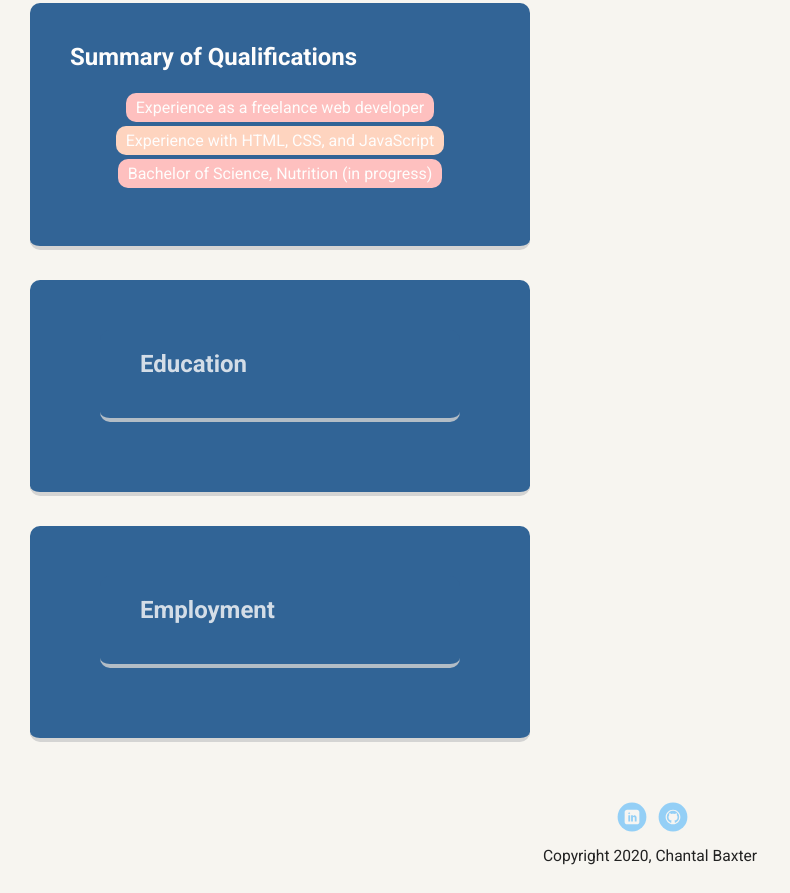
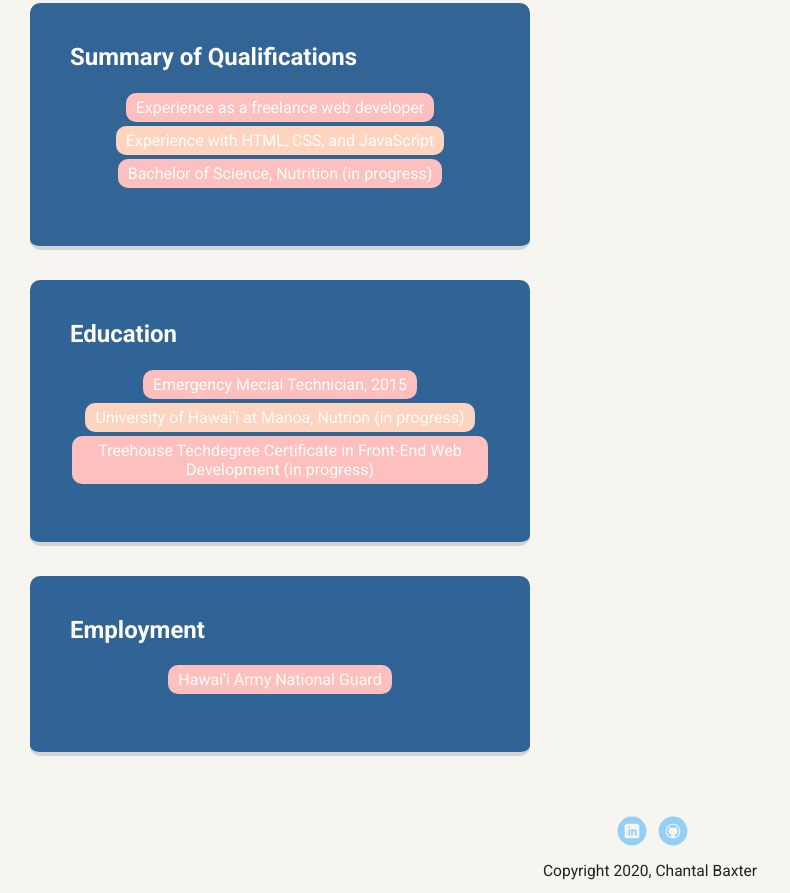
Before and after one commit to chantaldiane01/Techdegree-Project-1, a plain HTML site: page portfolio_update_v1/resume.html in a window 1280 px wide. Shown: the part 497-1390 px from the top of the page, without its empty margins (0-790 px from the left). Drawn offline with Linux system fonts and the light colour scheme; a web font is replaced by a local one.

Commit message:
added li's in resume.html

```diff
--- a/portfolio_update_v1/resume.html
+++ b/portfolio_update_v1/resume.html
@@ -32,11 +32,18 @@
   </div>
 
   <div class="card">
-    <h2 class="card">Education</h2>
+    <h2>Education</h2>
+    <ul class="qualifications">
+      <li>Emergency Mecial Technician, 2015</li>
+      <li>University of Hawai'i at Manoa, Nutrion (in progress)</li>
+      <li>Treehouse Techdegree Certificate in Front-End Web Development (in progress)</li>
+    </ul>
   </div>
 
   <div class="card">
-    <h2 class="card">Employment</h2>
+    <h2>Employment</h2>
+    <ul class="qualifications">
+      <li>Hawai'i Army National Guard</li>
   </div>
 
     <footer>
```
